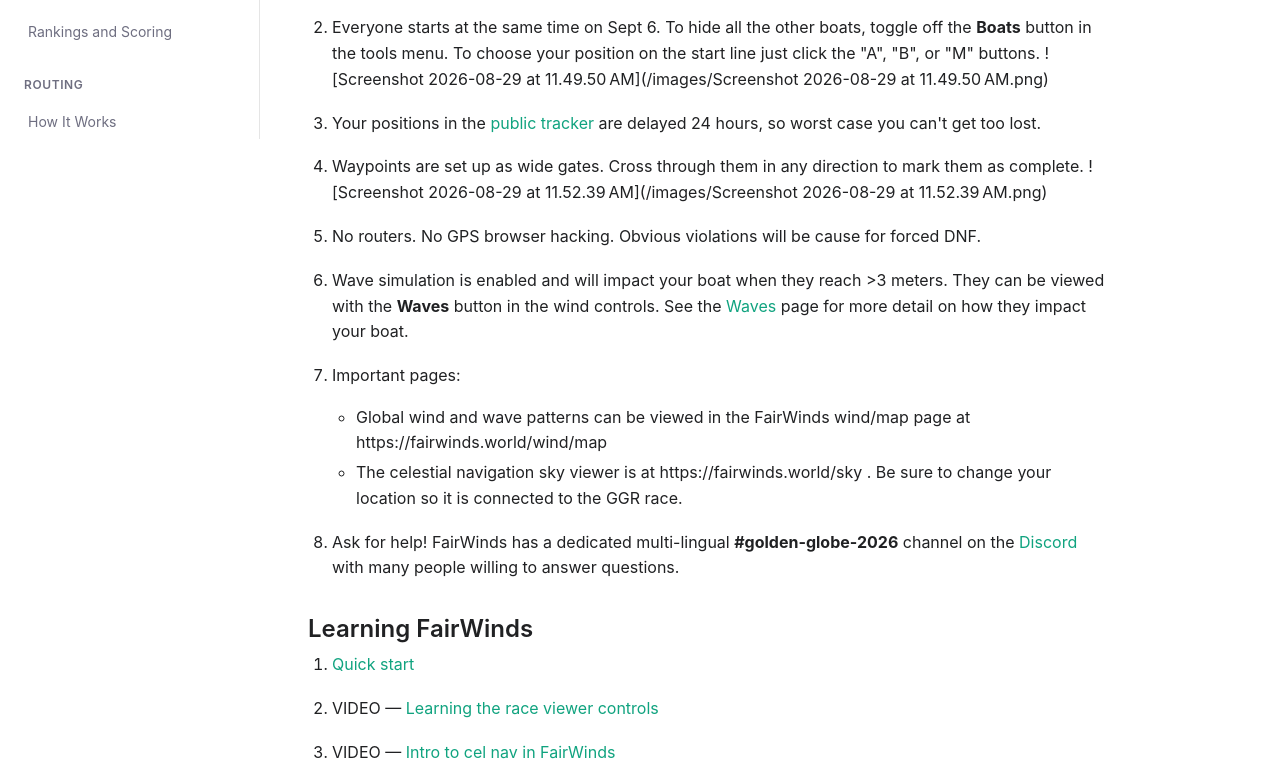
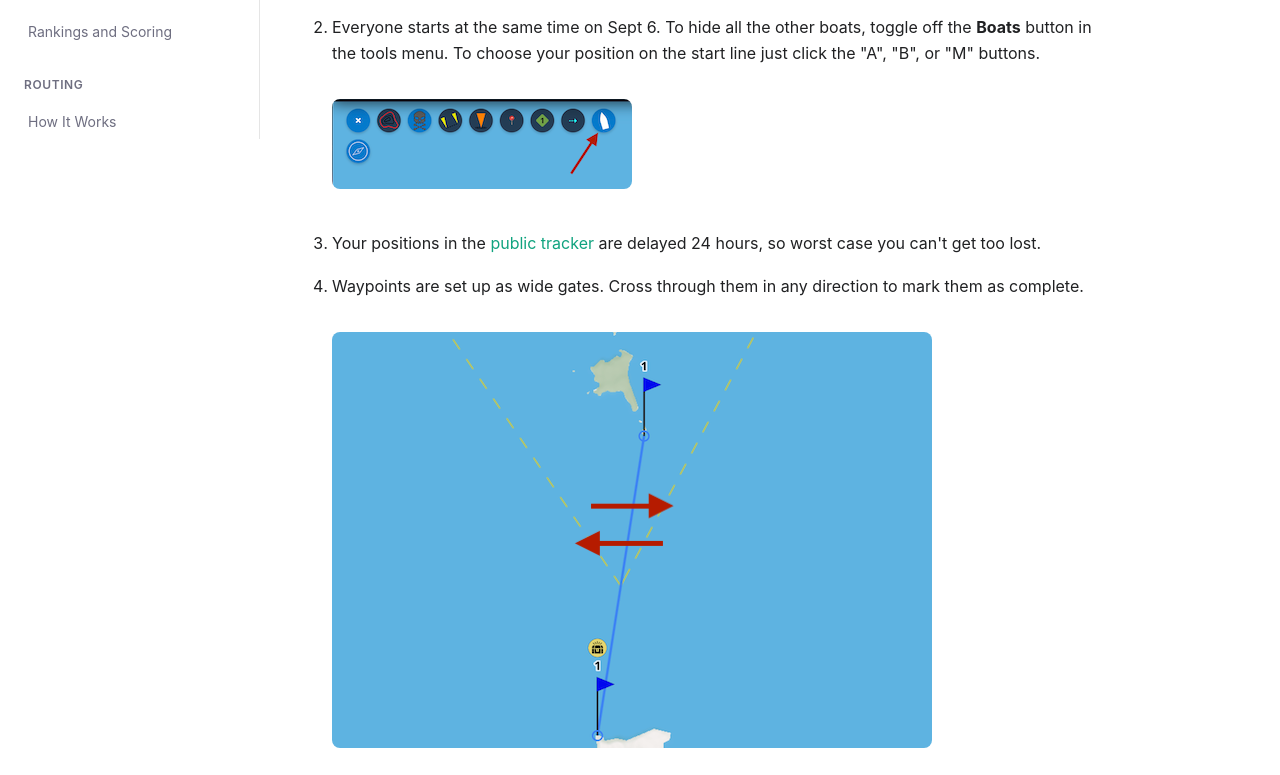
Before and after one commit to Fairlead-Ventures-LLC/fairwinds-docs, an Eleventy site: page src/en/ggr.md in a window 1280 px wide. Shown: the part 661-1436 px from the top of the page. Built offline with nearby package versions, Linux system fonts and the light colour scheme; Eleventy itself is replaced by a stand-in of ours; files that its build step writes are made by us from their sources.

Commit message:
Fix GGR FAQ screenshots so they render on the live docs site.

```diff
--- a/src/en/ggr.md
+++ b/src/en/ggr.md
@@ -16,12 +16,15 @@
 
     To see the round-the-world course, click **Show course map** at the bottom of the [race detail page](https://fairwinds.world/race/2653/detail).
 
-2. Everyone starts at the same time on Sept 6. To hide all the other boats, toggle off the **Boats** button in the tools menu. To choose your position on the start line just click the "A", "B", or "M" buttons. ![Screenshot 2026-08-29 at 11.49.50 AM](/images/Screenshot 2026-08-29 at 11.49.50 AM.png)
+2. Everyone starts at the same time on Sept 6. To hide all the other boats, toggle off the **Boats** button in the tools menu. To choose your position on the start line just click the "A", "B", or "M" buttons.
+
+    ![Boats button in the tools menu](/images/ggr-boats-button.png)
 
 3. Your positions in the [public tracker](https://fairwinds.world/race/2653/tracker) are delayed 24 hours, so worst case you can't get too lost.
 
 4. Waypoints are set up as wide gates. Cross through them in any direction to mark them as complete.
-    ![Screenshot 2026-08-29 at 11.52.39 AM](/images/Screenshot 2026-08-29 at 11.52.39 AM.png)
+
+    ![Wide waypoint gate](/images/ggr-waypoint-gates.png)
 
 5. No routers. No GPS browser hacking. Obvious violations will be cause for forced DNF.
 
```
Also changed, not shown: src/images/ggr-boats-button.png (renamed from src/images/Screenshot 2026-08-29 at 11.49.50 AM.png), src/images/ggr-waypoint-gates.png (renamed from src/images/Screenshot 2026-08-29 at 11.52.39 AM.png).
